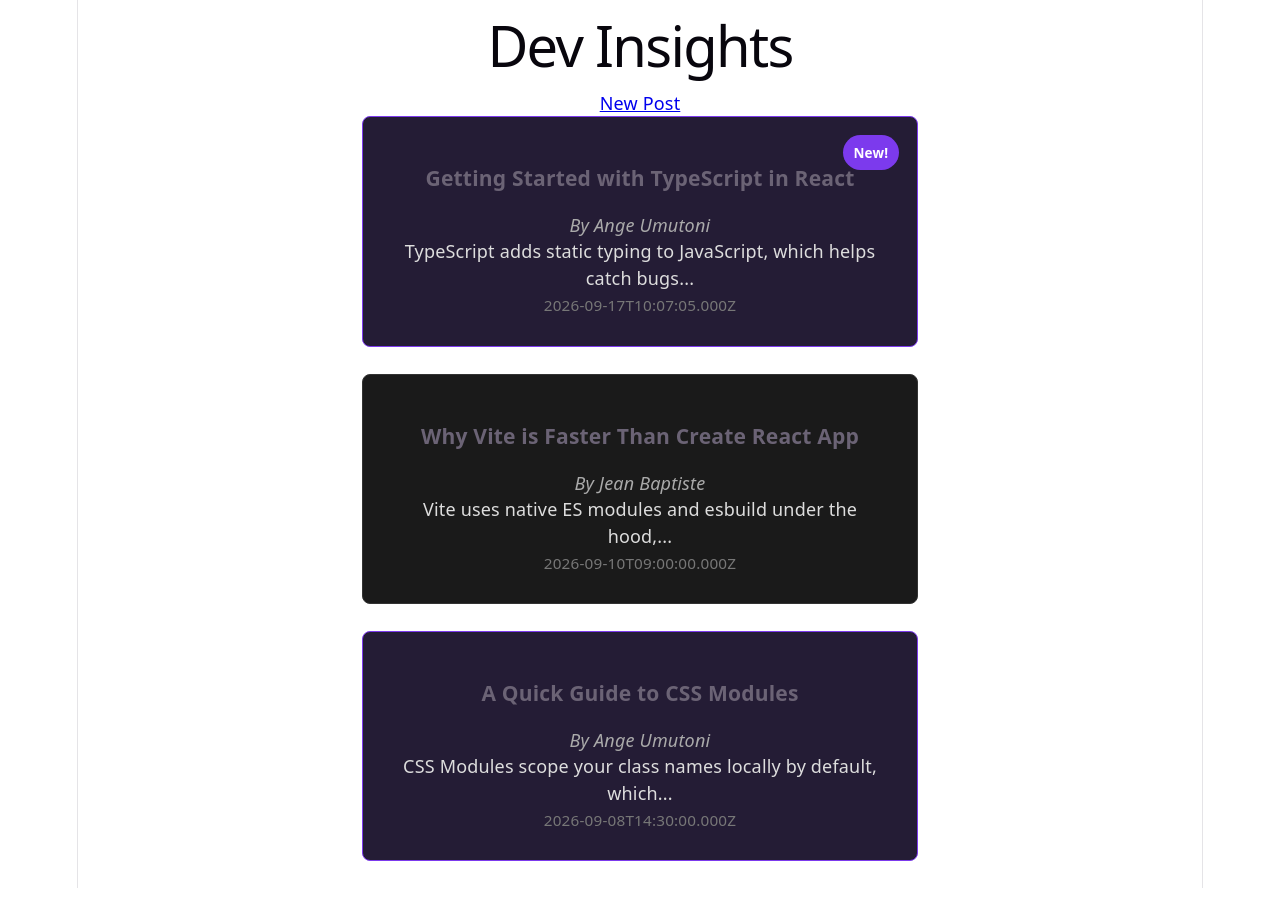
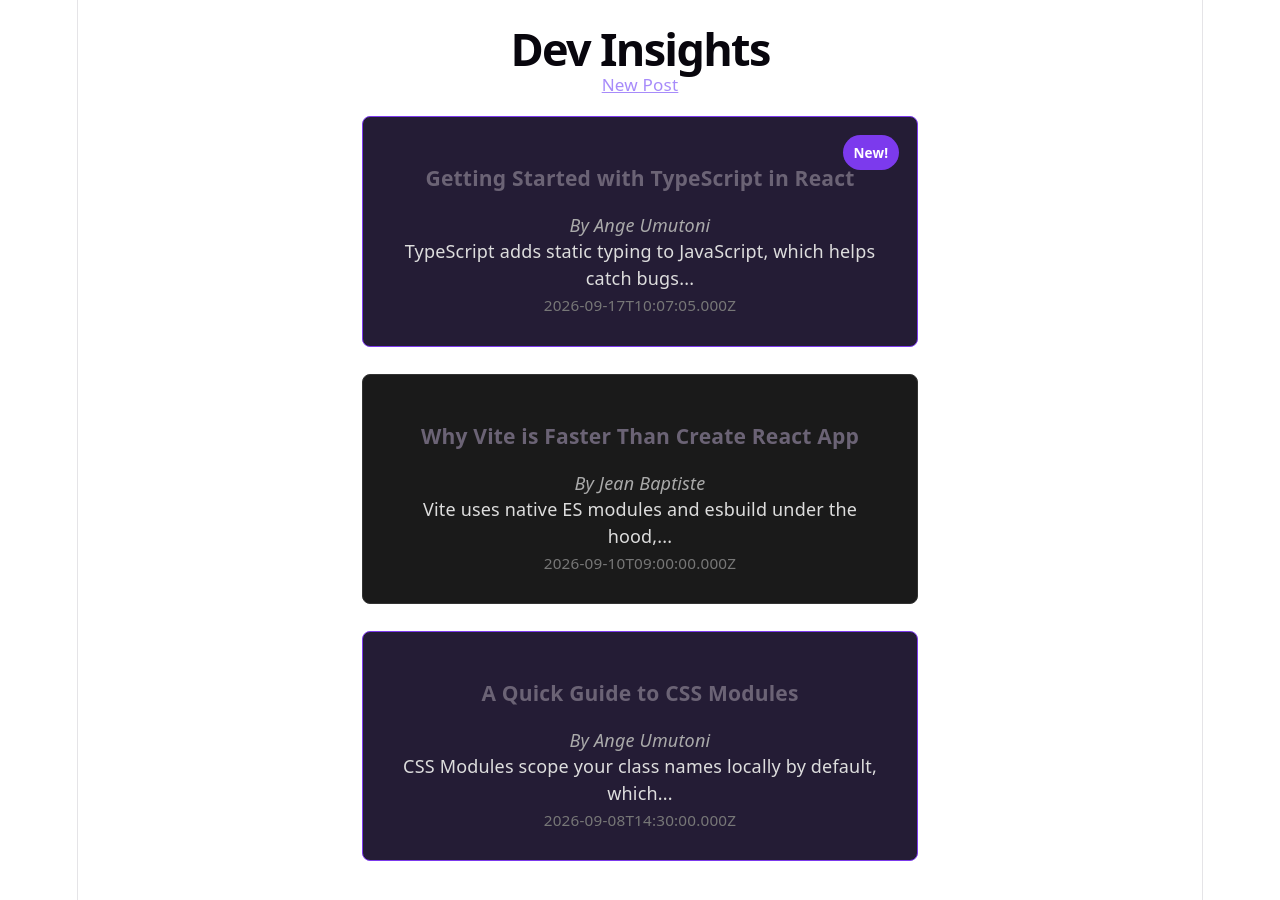
Before and after one commit to angeumutoni/formative1-mini_blog_project, a React (Vite) app in the folder mini-blog/: page / in a window 1280 px wide. Shown: the top 900 px of the page. Built offline with nearby package versions, Linux system fonts and the light colour scheme.

Commit message:
Adding external CSS for Header and PostList layout

```diff
--- a/mini-blog/src/styles/Header.css
+++ b/mini-blog/src/styles/Header.css
@@ -0,0 +1,16 @@
+.header {
+    text-align: center;
+    padding: 2rem 1rem 1rem;
+  }
+
+  .logo {
+    font-size: 2.5rem;
+    font-weight: bold;
+    margin: 0 0 0.5rem;
+  }
+
+  .nav-link {
+    color: #a78bfa;
+    text-decoration: underline;
+    font-size: 0.95rem;
+  }
--- a/mini-blog/src/styles/PostList.css
+++ b/mini-blog/src/styles/PostList.css
@@ -0,0 +1,6 @@
+.post-list {
+    display: flex;
+    flex-direction: column;
+    align-items: center;
+    padding-bottom: 3rem;
+  }
```
